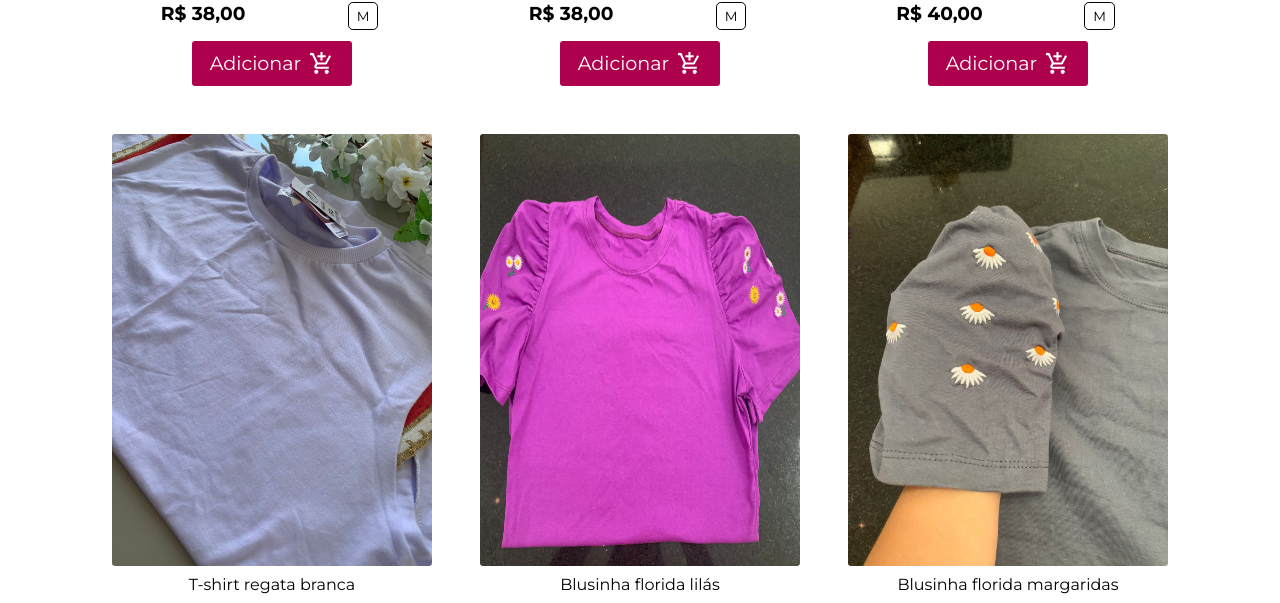
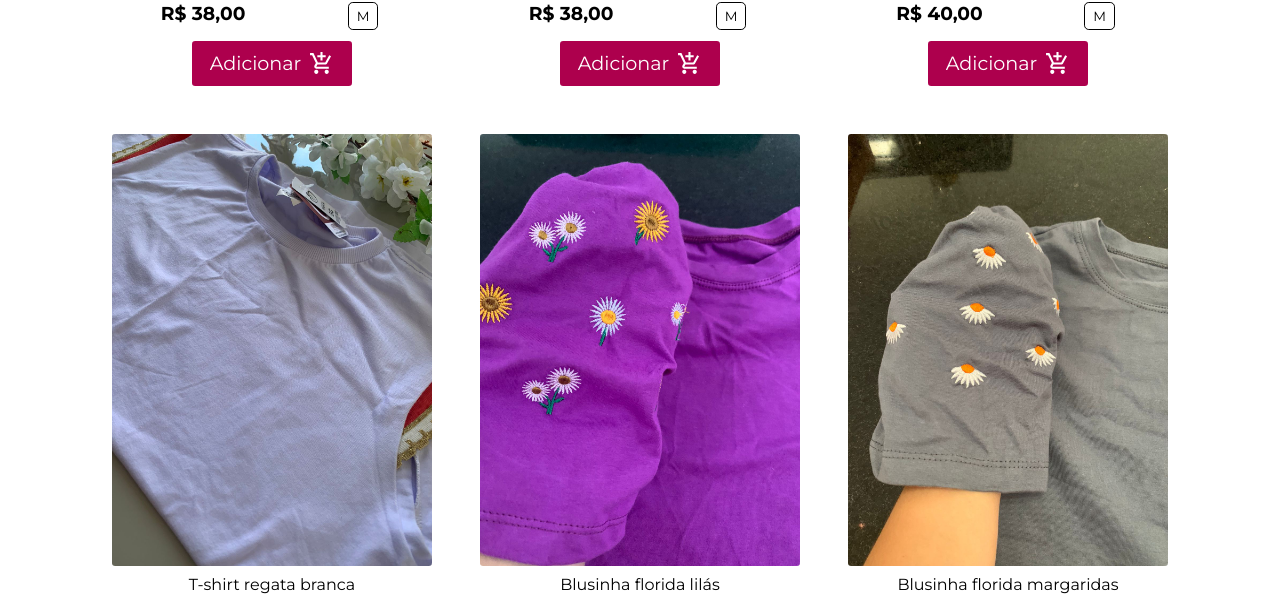
Before and after one commit to athena272/luah, a React (Vite) app: page / in a window 1280 px wide. Shown: the part 4529-5132 px from the top of the page. Built offline with nearby package versions, Linux system fonts and the light colour scheme.

Commit message:
Update App.jsx

```diff
--- a/src/App.jsx
+++ b/src/App.jsx
@@ -283,8 +283,8 @@ const products = [
     size: ["M"],
     categories: ["tShirt", "novidades"],
     image: [
+      "media/roupas/blusaRoxa.jpeg",
       "media/roupas/blusaRoxa2.jpeg",
-      "media/roupas/blusaRoxa.jpeg",
     ],
     description: "🧣 Blusinha florida roxa",
     descSize: "📐 Tamanho M disponível.",
```
